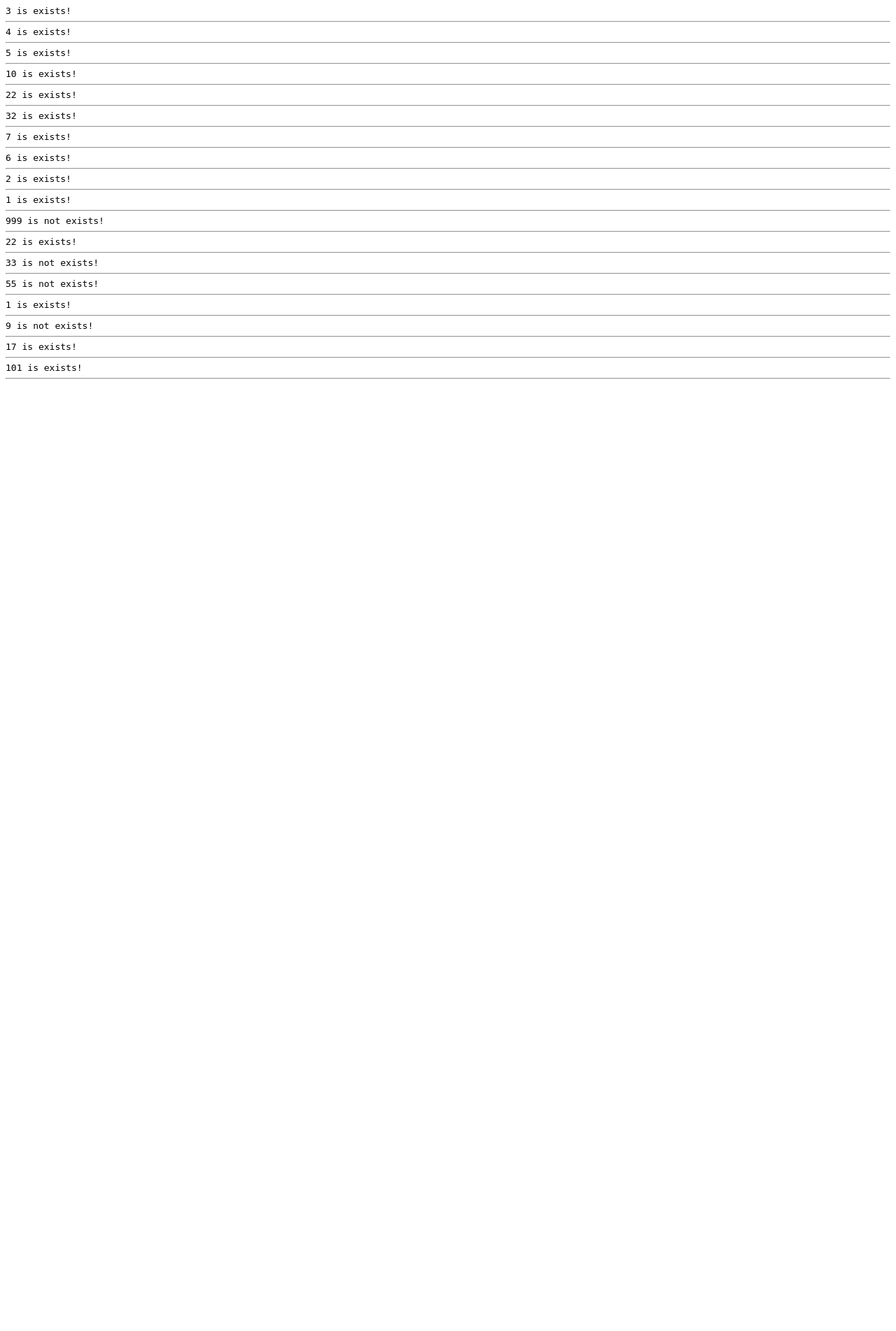
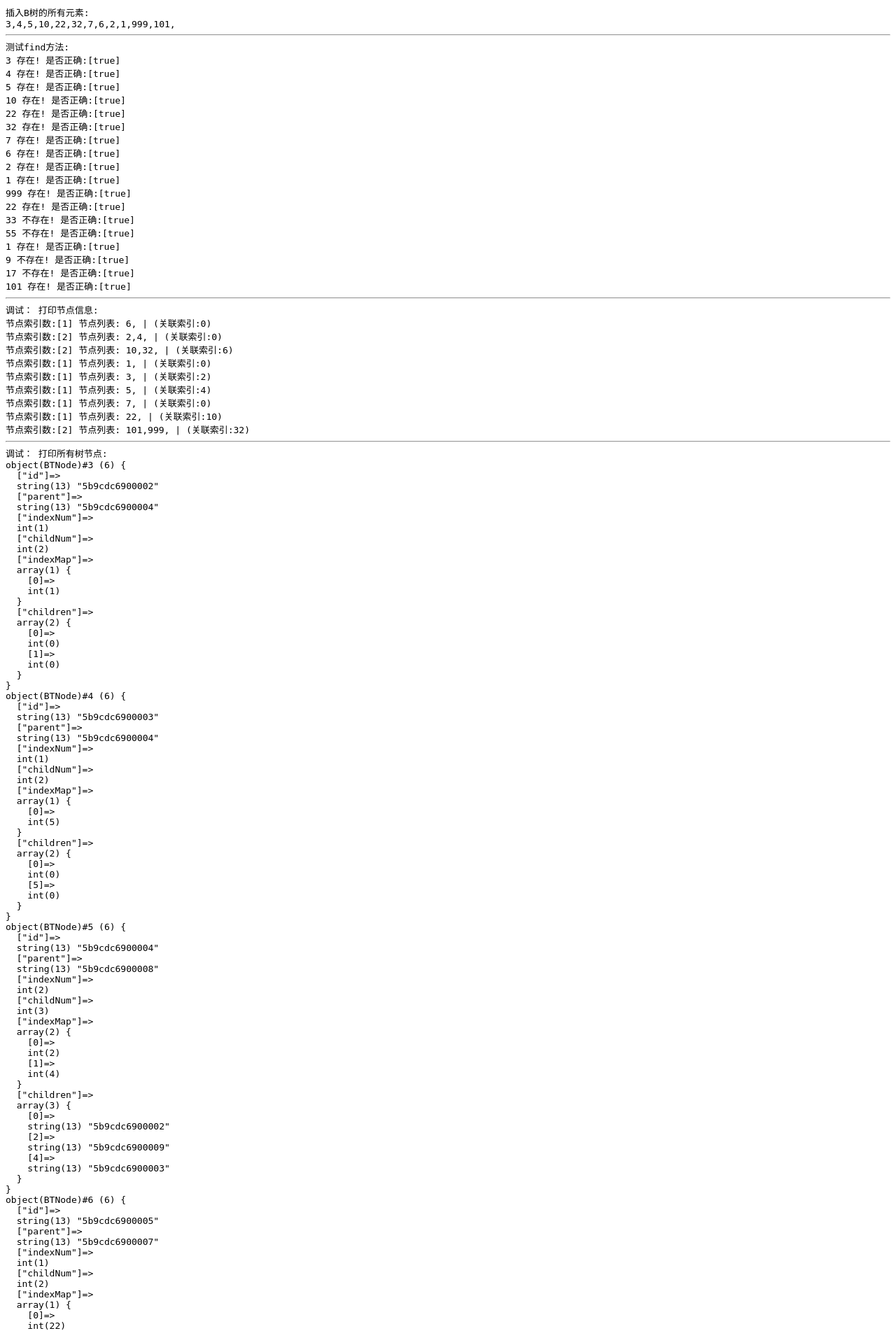
Before and after one commit to 2lovecode/code-segment, a PHP site: page /BTree.php in a window 1280 px wide. Shown: the top 1902 px of the page at 70% size. Before the commit the page ends 542 px from the top, so only its background shows below. Run offline with PHP 8.4, Linux system fonts and the light colour scheme.

Commit message:
B-Tree实现

```diff
--- a/PhpCodes/DataStructureAndAlgorithm/BTree/BTree.php
+++ b/PhpCodes/DataStructureAndAlgorithm/BTree/BTree.php
@@ -6,174 +6,127 @@
  * @copyright liu hao<liu546hao@163.com>
  */
 
-class Node
+class BTNode
 {
-    public $key = 0;
+    public $id;
+    public $parent = 0;
+    public $indexNum = 0;
+    public $childNum = 0;
+    public $indexMap = [];
 
-    /**
-     * @var TreeNode
-     */
-    public $treeNode = null;
+    public $children = [];
 
-    public function __construct($key, $treeNode)
+    public function __construct(BTree $btree)
     {
-        $this->key = $key;
-        $this->treeNode = $treeNode;
-    }
-}
-
-class TreeNode
-{
-    /**
-     * @var TreeNode
-     */
-    public $parent;
-
-    public $max = 3;
-
-    public $num = 0;
-
-    public $map = [];
-
-    public function __construct($max = 3)
-    {
-        $this->max = $max;
+        $this->id = uniqid();
+        $btree->nodeMap[$this->id] = $this;
     }
 
-    public function setMap($value, $node = null)
+    public function add($index = 0, $child = null)
     {
-        $pos = $this->num;
-
-        $this->map[$this->num++] = new Node($value, $node);
-
-        if ($this->num >= 2) {
-            $pos = $this->sort($value);
+        if ($index !== 0) {
+            $this->indexMap[$this->indexNum++] = $index;
+            sort($this->indexMap);
         }
 
-        return $pos;
+        $this->children[$index] = $child;
+        ksort($this->children);
+        $this->childNum++;
     }
 
-    protected function sort($vv)
+    public function isFull($order)
     {
-        $indexList = [];
-        foreach ($this->map as $key => $value) {
-            $indexList[$key] = $value->key;
-        }
-        asort($indexList);
-        $tmp = [];
-        $i = 0;
-        $pos = 0;
-        foreach ($indexList as $k => $v) {
-            if ($v == $vv) {
-                $pos = $i;
-            }
-            $tmp[$i++] = $this->map[$k];
-        }
-        $this->map = $tmp;
-
-        return $pos;
-    }
-
-    public function isFull()
-    {
-        return $this->num - 1 >= $this->max;
-    }
-
-    public function updateNode($index, $treeNode)
-    {
-        $this->map[$index]->treeNode = $treeNode;
+        return $this->indexNum >= $order;
     }
 }
 
 class BTree
 {
     /**
-     * @var TreeNode
+     * @var BTNode
      */
     public $root = null;
 
-    public $height = 3;
+    public $order;
 
-    public function __construct($height = 3)
+    public $keyNumMin;
+
+    public $keyNumMax;
+
+    public $nodeMap = [];
+
+
+    public function __construct($order = 3)
     {
-        $this->height = $height;
+        $this->order = $order;
+        $this->keyNumMin = ceil($order / 2) - 1;
+        $this->keyNumMax = $order - 1;
     }
 
-    public function insert($value)
+    public function insert($index)
     {
         if ($this->isEmpty()) {
-            $node = new TreeNode($this->height);
-            $node->setMap(0, null);
-            $node->setMap($value, null);
+            $node = new BTNode($this);
+            $node->add(0, 0);
+            $node->add($index, 0);
             $this->root = $node;
         } else {
-            $tmpNode = $this->root;
+            $nextNode = $this->root;
             $prevNode = $this->root;
-            $count = 0;
-            while ($tmpNode != null) {
-                $mapList = $tmpNode->map;
-                $prevNode = $tmpNode;
-                $index = $tmpNode->num - 1;
 
-                $count++;
-                if ($count > 30) {
-                    echo 'done';
-                    break;
-                }
-                foreach ($mapList as $k => $v) {
-                    if ($value < $v->key) {
-                        if ($k == 0) {
-                            break 2;
+            while ($nextNode != null) {
+                $indexMap = $nextNode->indexMap;
+                $indexNum = $nextNode->indexNum;
+                $pos = $indexMap[$indexNum - 1];
+                $prevNode = $nextNode;
+
+                for ($i = 0; $i < $indexNum; $i++) {
+                    if ($index < $indexMap[$i]) {
+                        if ($i !== 0) {
+                            $pos = $indexMap[$i - 1];
                         } else {
-                            $index = $k - 1;
+                            $pos = 0;
                         }
                         break;
-                    } else if ($value == $v->key) {
+                    } else if ($index == $indexMap[$i]) {
                         return false;
                     }
                 }
-                $tmpNode = $mapList[$index]->treeNode;
+
+                $nextNode = $this->getNode($nextNode->children[$pos]);
             }
+            $prevNode->add($index, 0);
 
-            $prevNode->setMap($value, null);
-
-            if ($prevNode->isFull()) {
+            if ($prevNode->isFull($this->order)) {
                 $this->split($prevNode);
             }
         }
-
-        return true;
     }
 
-    public function find($value)
+    public function find($index)
     {
         if (!$this->isEmpty()) {
-            $tmpNode = $this->root;
+            $nextNode = $this->root;
 
-            $count = 0;
-            while ($tmpNode != null) {
-                $mapList = $tmpNode->map;
+            while ($nextNode != null) {
+                $indexMap = $nextNode->indexMap;
+                $indexNum = $nextNode->indexNum;
+                $pos = $indexMap[$indexNum - 1];
 
-                $index = $tmpNode->num - 1;
-
-                $count++;
-                if ($count > 30) {
-                    echo 'done';
-                    break;
-                }
-                foreach ($mapList as $k => $v) {
-                    if ($value < $v->key) {
-                        if ($k == 0) {
-                            break 2;
+                for ($i = 0; $i < $indexNum; $i++) {
+                    if ($index < $indexMap[$i]) {
+                        if ($i !== 0) {
+                            $pos = $indexMap[$i - 1];
                         } else {
-                            $index = $k - 1;
+                            $pos = 0;
                         }
                         break;
-                    } else if ($value == $v->key) {
+                    } else if ($index == $indexMap[$i]) {
                         return true;
                     }
                 }
-                $tmpNode = $mapList[$index]->treeNode;
+
+                $nextNode = $this->getNode($nextNode->children[$pos]);
             }
         }
 
@@ -185,71 +138,141 @@ class BTree
         return is_null($this->root);
     }
 
-    protected function split(TreeNode $treeNode)
+    public function split(BTNode $node)
     {
-        $middle = floor($treeNode->num / 2);
-        $middleValue = $treeNode->map[$middle]->key;
-        $middleTreeNode = $treeNode->map[$middle]->treeNode;
+        $indexMap = $node->indexMap;
+        $children = $node->children;
+        $indexNum = $node->indexNum;
 
-        $parent = $treeNode->parent;
+        $middle = intval(floor($indexNum / 2));
+        $middleIndex = $indexMap[$middle];
+        $middleChild = $children[$middleIndex];
 
-        $leftNode = $treeNode;
-        $rightNode = new TreeNode($this->height);
-
-        $thisNum = $treeNode->num;
-        $thisMap = $treeNode->map;
-
-        for ($i = 0; $i < $thisNum; $i++) {
-            if ($i > $middle) {
-                $rightNode->setMap($thisMap[$i]->key, $thisMap[$i]->treeNode);
-                unset($leftNode->map[$i]);
-                $leftNode->num--;
-            } else if ($i == $middle) {
-                unset($leftNode->map[$i]);
-                $leftNode->num--;
+        $newNode = new BTNode($this);
+        $newNode->add(0, $middleChild);
+        for ($i = 0; $i < $indexNum; $i++) {
+            if ($i >= $middle) {
+                if ($i != $middle) {
+                    $child = $children[$indexMap[$i]];
+                    $newNode->add($indexMap[$i], $child);
+                    if ($child != 0) {
+                        $tmp = $this->getNode($child);
+                        $tmp->parent = $newNode->id;
+                    }
+                }
+                unset($node->indexMap[$i]);
+                unset($node->children[$indexMap[$i]]);
+                $node->indexNum--;
+                $node->childNum--;
             }
         }
 
-        if (!is_null($middleTreeNode)) {
-            foreach ($middleTreeNode->map as $each) {
-                $rightNode->setMap($each->key, $each->treeNode);
-            }
+        $pid = $node->parent;
+
+        if ($pid === 0) {
+            $parent = new BTNode($this);
+            $parent->add(0, $node->id);
+            $this->root = $parent;
+            $pid = $parent->id;
+        } else {
+            $parent = $this->getNode($pid);
         }
 
-        if (is_null($parent)) {
-            $parent = new TreeNode($this->height);
-            $parent->setMap(0, $leftNode);
-            $parent->setMap($middleValue, $rightNode);
-            $this->root = $parent;
-        } else {
-            $pos = $parent->setMap($middleValue, $rightNode);
-            $p = $pos - 1;
-            $parent->updateNode($p, $leftNode);
-        }
+        $node->parent = $pid;
+        $newNode->parent = $pid;
 
-        $leftNode->parent = $parent;
-        $rightNode->parent = $parent;
+        $parent->add($middleIndex, $newNode->id);
 
-        if ($parent->isFull()) {
+        if ($parent->isFull($this->order)) {
             $this->split($parent);
         }
     }
+
+    /**
+     * @param $id
+     * @return BTNode | null
+     */
+    public function getNode($id)
+    {
+        return isset($this->nodeMap[$id]) ? $this->nodeMap[$id] : null;
+    }
 }
 
-$testList = [3, 4, 5, 10, 22, 32, 7, 6, 2, 1, 99, 100, 101, 23, 36, 17, 19];
-$btree = new BTree(5);
+
+$testList = [3, 4, 5, 10, 22, 32, 7, 6, 2, 1, 999, 101];
+$btree = new BTree(3);
 echo '<pre>';
+
 foreach ($testList as $value) {
     $btree->insert($value);
 }
+/************************************ 插入B树的所有元素 **********************************/
+echo '插入B树的所有元素: <br>';
 
+foreach ($testList as $value) {
+    echo $value.',';
+}
+echo '<hr>';
+
+/******************************* 测试find方法 *****************************************/
 $tt = [3, 4, 5, 10, 22, 32, 7, 6, 2, 1, 999, 22, 33, 55, 1, 9, 17, 101];
+
+echo '测试find方法:<br>';
 
 foreach ($tt as $v) {
     if ($btree->find($v)) {
-        echo $v.' is exists!';
+        $msg = in_array($v, $testList) ? 'true' : 'false';
+        echo $v.' 存在! 是否正确:['.$msg.']';
     } else {
-        echo $v. ' is not exists!';
+        $msg = !in_array($v, $testList) ? 'true' : 'false';
+        echo $v. ' 不存在! 是否正确:['.$msg.']';
     }
-    echo '<hr>';
+    echo '<br>';
 }
+echo '<hr>';
+
+/****************************************** 调试代码： 打印节点信息 ************************************************************/
+
+echo '调试： 打印节点信息:<br>';
+function dump(BTree $btree) {
+    $stack = [$btree->root->id, '关联索引:0'];
+
+    while (!empty($stack)) {
+        $tmpNode = array_shift($stack);
+        if (is_string($tmpNode) && strpos($tmpNode, '关联索引:') === 0) {
+            echo '('.$tmpNode.')';
+            echo '<br>';
+            continue;
+        }
+
+        $tmpNode = $btree->getNode($tmpNode);
+
+        if (!is_null($tmpNode) && is_array($tmpNode->children) && !empty($tmpNode->children)) {
+
+            echo '节点索引数:['.$tmpNode->indexNum.'] ';
+            echo '节点列表: ';
+            foreach ($tmpNode->indexMap as $index) {
+                echo $index.',';
+            }
+            echo ' | ';
+
+            foreach ($tmpNode->children as $key => $value) {
+                if ($value != 0) {
+                    array_push($stack, $value);
+                    array_push($stack, '关联索引:'.$key);
+                }
+            }
+
+        }
+    }
+}
+dump($btree);
+echo '<hr>';
+
+
+/*************************************** 调试代码: 打印所有树节点 *****************************************/
+echo '调试： 打印所有树节点:<br>';
+foreach ($btree->nodeMap as $each) {
+    var_dump($each);
+}
+echo '<hr>';
```
